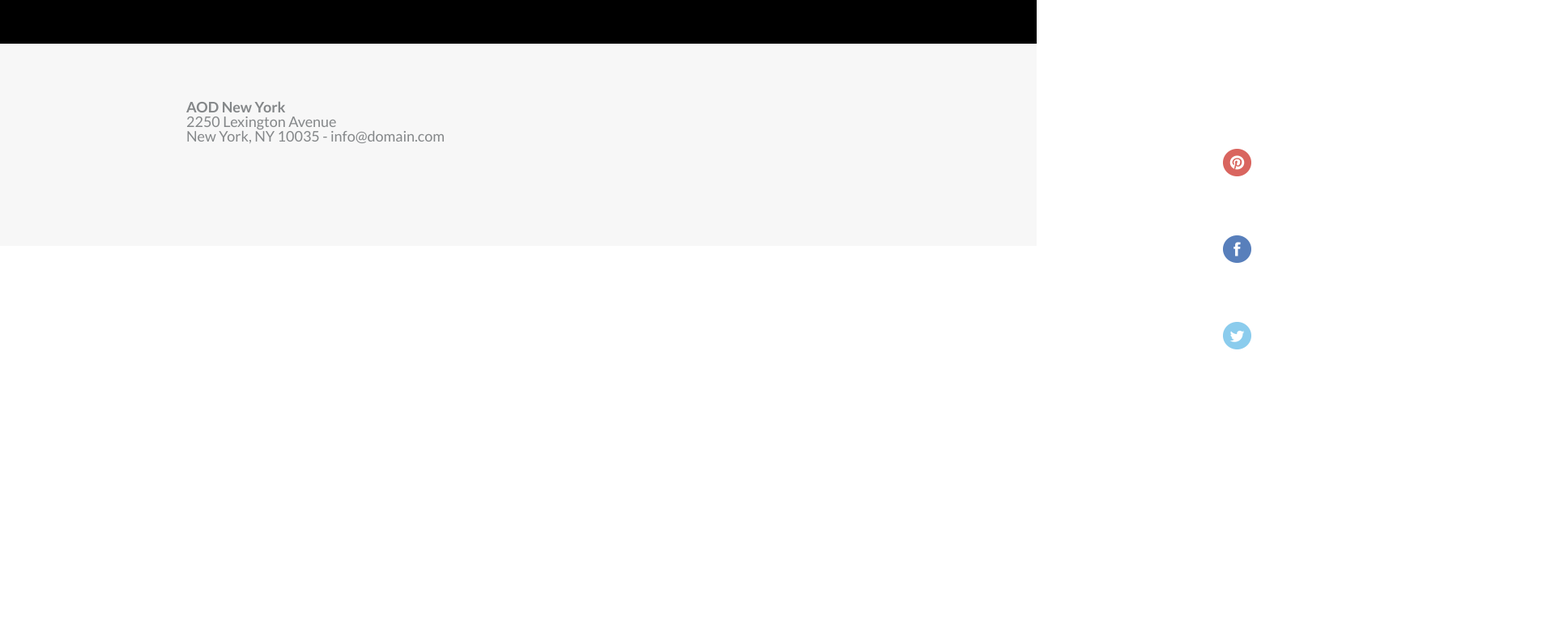
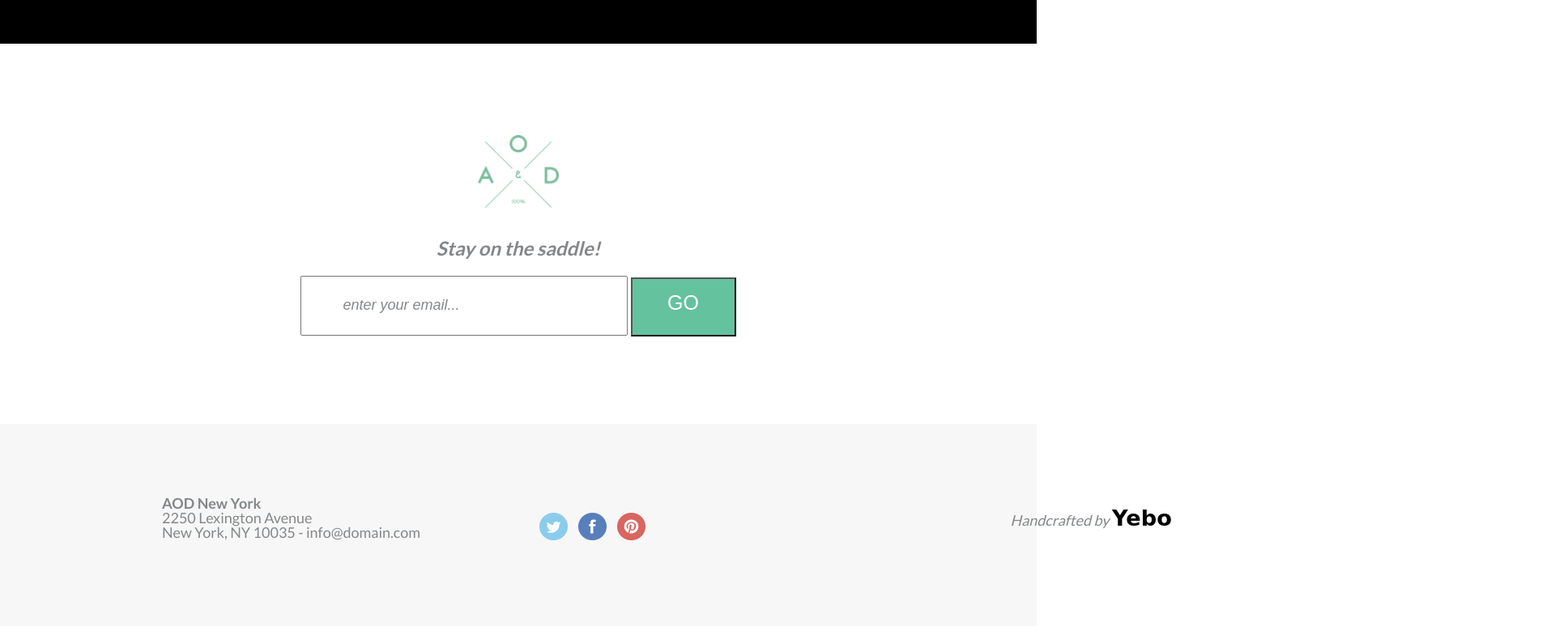
Before and after one commit to kristianheth/photoshop2, a plain HTML site: page index.html in a window 1280 px wide. Shown: the part 4120-4894 px from the top of the page at 81% size, 1920 px wide, since content can reach past the window. Before the commit the page ends 4575 px from the top, so only its background shows below. Drawn offline with Linux system fonts and the light colour scheme.

Commit message:
except for the image only flex everything is done

```diff
--- a/index.html
+++ b/index.html
@@ -131,23 +131,31 @@
         <section class="discover center">
             <span><a href="#shop">DISCOVER THE SHOP</a></span>
         </section>
+        <section class="s5 flex-container-col center">
+            <p>
+                <img class="nav-logo2" src="assets/Logo.png">
+            </p>
+            <h3>Stay on the saddle!</h3>
+            <form action="#" method="POST">
+                <input type="email" placeholder="          enter your email...">
+                <input type="submit" value="GO">
+            </form>
+        </section>
         <footer class="flex-container-row-footer">
-
-            <div class="adress">
+            <div class="adress" style="width: 20%;">
                 <p><b>AOD New York</b><br>
                     2250 Lexington Avenue<br>
                     New York, NY 10035 - info@domain.com
                 </p>
             </div>
             <section class="social-media">
+                <img class="icon" src="assets/rs3.png">
+                <img class="icon" src="assets/rs2.png">
                 <img class="icon" src="assets/rs1.png">
-                <img class="icon" src="assets/rs2.png">
-                <img class="icon" src="assets/rs3.png">
             </section>
-            <div class="copyright">
-                <p><em>Handcrafted by</em><b class="yebo">Yebo</b></p>
+            <div class="copyright" style="width: 20%;">
+                <p><em>Handcrafted by </em><b class="yebo">Yebo</b></p>
             </div>
-
         </footer>
     </main>
 
--- a/style.css
+++ b/style.css
@@ -36,6 +36,11 @@ nav {
     /* width: 85px;
     height: 94px; */
 }
+.nav-logo2 {
+    padding: 25px;
+    /* width: 85px;
+    height: 94px; */
+}
 
 .hlinks {
     /* text-align: center; */
@@ -51,6 +56,12 @@ h2 {
     font-weight: 510;
     font-size: 20px;
     letter-spacing: 3px;
+}
+
+h3 {
+    color: #848789;
+    font-size: 24px;
+    font-style: italic;
 }
 
 section {
@@ -85,6 +96,16 @@ section {
 
 }
 
+.s5 {
+    height: 470px;
+    align-items: center;
+}
+
+.s5 img {
+    width: 100px;
+
+}
+
 p {
     text-align: center;
     width: 1080px;
@@ -95,9 +116,38 @@ p {
     /* align-content: center; */
 }
 
+form {
+    padding: 20px;
+}
+
 .ps1 {
     padding-left: 250px;
     margin-top: 20px;
+}
+
+form input[type=email] {
+    width: 400px;
+    height: 70px;
+}
+
+form input[type=email]::placeholder {
+   color: #848789;
+   font-weight: 500;
+   font-size: 18px;
+   font-style: italic;
+}
+
+form input[type=submit] {
+    padding: 15px 15px 54px 15px;
+    width: 130px;
+    height: 70px;
+    background-color: #64c29e;
+    font-weight: 100;
+}
+
+form [value=GO] {
+    font-size: 25px;
+    color: #ffffff;
 }
 
 .ps2 {
@@ -249,17 +299,19 @@ hr {
 
 }
 
+/*
 .footer {
 
     display: flex;
     flex-direction: row;
+} */
+
+.adress {
+    padding: 90px 150px 40px 200px;
+    font-size: 0.8rem;
+    width: 240px;
 }
 
-.adress {
-    padding: 70px 40px 40px 230px;
-    font-size: 0.8rem;
-
-}
 .adress p {
     text-align: left;
     line-height: 17.87px;
@@ -267,12 +319,16 @@ hr {
 }
 
 .social-media {
-    padding: 80px 50px 40px 160px;
+    padding: 60px 0 0 60px;
+}
+
+.social-media img {
+    padding-right: 10px;
 }
 
 .copyright {
-    padding: 80px 50px 40px 190px;
-    font-size: 0.8rem;
+    padding: 100px 0 0 0;
+    font-size: 14px;
 
 }
 
```
